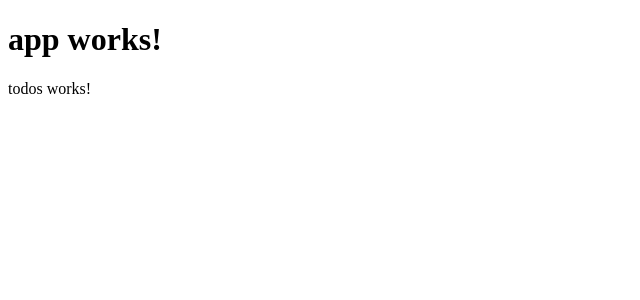
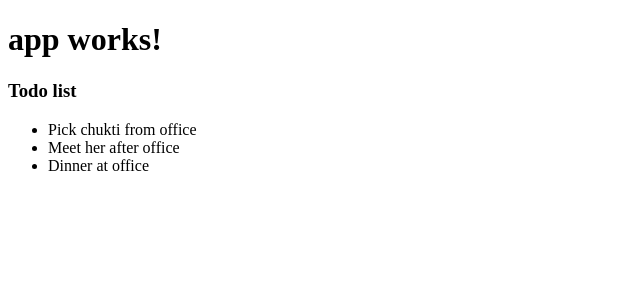
Before and after one commit to smritisirius/Angular2Project, an Angular app: page / in a window 1280 px wide. Shown: the top 300 px of the page, without its empty margins (0-640 px from the left). Built offline with nearby package versions, Linux system fonts and the light colour scheme.

Commit message:
Adding list in todo component

```diff
--- a/src/app/todos/todos.component.html
+++ b/src/app/todos/todos.component.html
@@ -1,3 +1,6 @@
-<p>
-  todos works!
-</p>
+<h3>Todo list</h3>
+<ul>
+  <li *ngFor="let todo of todos">
+    {{todo.text}}
+  </li>
+</ul>
--- a/src/app/todos/todos.component.ts
+++ b/src/app/todos/todos.component.ts
@@ -6,10 +6,21 @@ import { Component, OnInit } from '@angular/core';
   styleUrls: ['./todos.component.css']
 })
 export class TodosComponent implements OnInit {
-
+  todos;
   constructor() { }
 
   ngOnInit() {
+    this.todos = [
+      {
+         text: "Pick chukti from office"
+      },
+      {
+        text: "Meet her after office"
+      },
+      {
+        text: "Dinner at office"
+      }
+    ];
   }
 
 }
```
